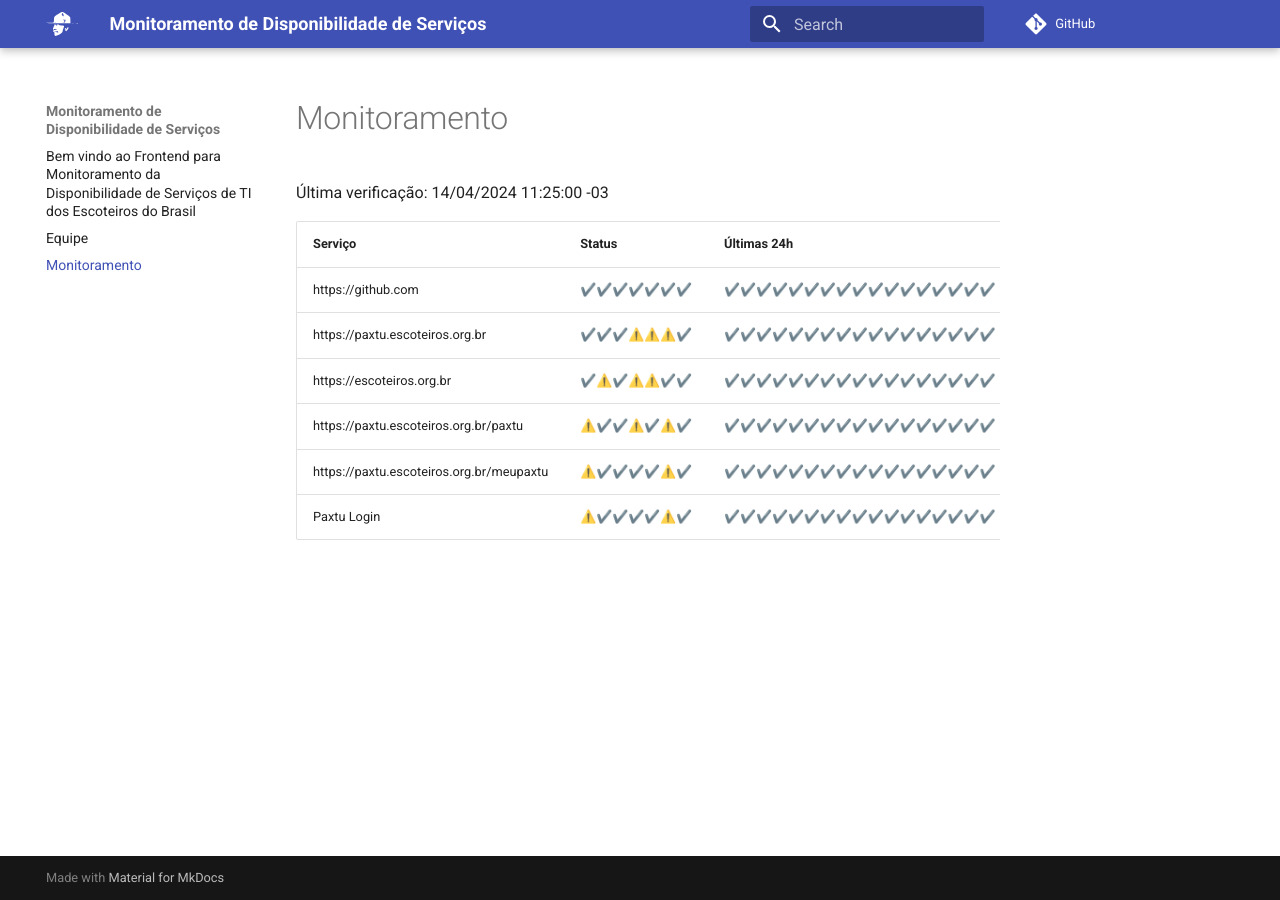
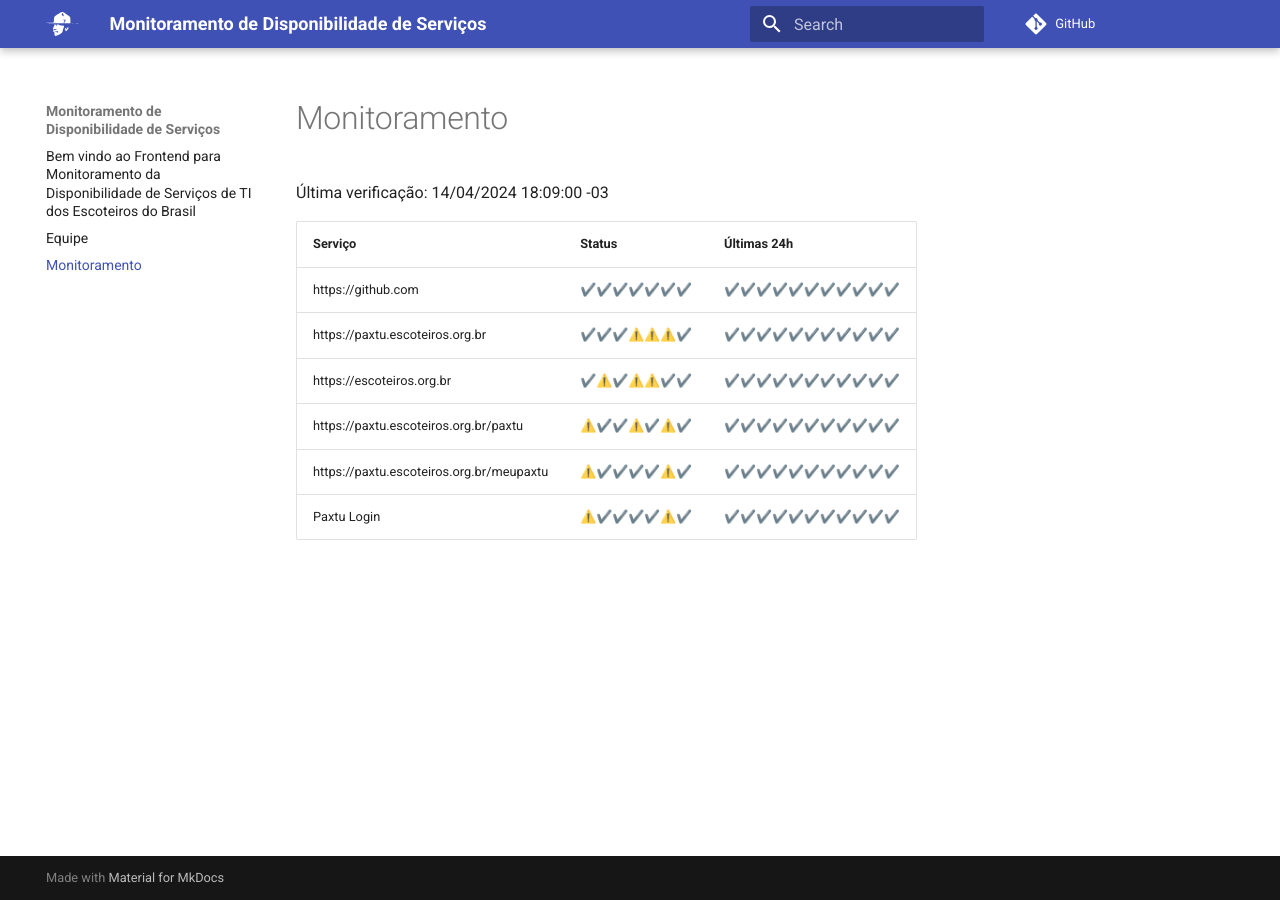
Before and after one commit to Escoteiros/docs, an MkDocs documentation site: the page built from docs/uptime.md, in a window 1280 px wide. Built offline with MkDocs 1.6.1 and Material for MkDocs 9.7.7, drawn with Linux system fonts in a browser that asks for light colours; comment, search, counter and statistics services are not loaded.

Commit message:
[UPTIME] updating data

```diff
--- a/docs/uptime.md
+++ b/docs/uptime.md
@@ -1,12 +1,12 @@
 # Monitoramento
 
-Última verificação: 14/04/2024 11:25:00 -03
+Última verificação: 14/04/2024 18:09:00 -03
 
 |Serviço|Status|Últimas 24h|
 |---|---|---|
-|https://github.com|<span title="2024-04-07: OK=24">✔️</span><span title="2024-04-08: OK=24">✔️</span><span title="2024-04-09: OK=24">✔️</span><span title="2024-04-10: OK=24">✔️</span><span title="2024-04-11: OK=24">✔️</span><span title="2024-04-12: OK=24">✔️</span><span title="2024-04-13: OK=15">✔️</span>|<span title="13/04/2024 12:02:00 -03 : 200">✔️</span><span title="13/04/2024 13:07:00 -03 : 200">✔️</span><span title="13/04/2024 14:02:00 -03 : 200">✔️</span><span title="13/04/2024 15:07:00 -03 : 200">✔️</span><span title="13/04/2024 16:02:00 -03 : 200">✔️</span><span title="13/04/2024 17:05:00 -03 : 200">✔️</span><span title="13/04/2024 18:02:00 -03 : 200">✔️</span><span title="13/04/2024 19:04:00 -03 : 200">✔️</span><span title="13/04/2024 20:07:00 -03 : 200">✔️</span><span title="13/04/2024 21:35:00 -03 : 200">✔️</span><span title="13/04/2024 23:28:00 -03 : 200">✔️</span><span title="14/04/2024 00:47:00 -03 : 200">✔️</span><span title="14/04/2024 01:31:00 -03 : 200">✔️</span><span title="14/04/2024 02:53:00 -03 : 200">✔️</span><span title="14/04/2024 04:48:00 -03 : 200">✔️</span><span title="14/04/2024 07:32:00 -03 : 200">✔️</span><span title="14/04/2024 11:25:00 -03 : 200">✔️</span>|
-|https://paxtu.escoteiros.org.br|<span title="2024-04-07: OK=24">✔️</span><span title="2024-04-08: OK=24">✔️</span><span title="2024-04-09: OK=24">✔️</span><span title="2024-04-10: OK=23, Falhas=1">⚠️</span><span title="2024-04-11: OK=23, Falhas=1">⚠️</span><span title="2024-04-12: OK=23, Falhas=1">⚠️</span><span title="2024-04-13: OK=15">✔️</span>|<span title="13/04/2024 12:02:00 -03 : 200">✔️</span><span title="13/04/2024 13:07:00 -03 : 200">✔️</span><span title="13/04/2024 14:02:00 -03 : 200">✔️</span><span title="13/04/2024 15:07:00 -03 : 200">✔️</span><span title="13/04/2024 16:02:00 -03 : 200">✔️</span><span title="13/04/2024 17:05:00 -03 : 200">✔️</span><span title="13/04/2024 18:02:00 -03 : 200">✔️</span><span title="13/04/2024 19:04:00 -03 : 200">✔️</span><span title="13/04/2024 20:07:00 -03 : 200">✔️</span><span title="13/04/2024 21:35:00 -03 : 200">✔️</span><span title="13/04/2024 23:28:00 -03 : 200">✔️</span><span title="14/04/2024 00:47:00 -03 : 200">✔️</span><span title="14/04/2024 01:31:00 -03 : 200">✔️</span><span title="14/04/2024 02:53:00 -03 : 200">✔️</span><span title="14/04/2024 04:48:00 -03 : 200">✔️</span><span title="14/04/2024 07:32:00 -03 : 200">✔️</span><span title="14/04/2024 11:25:00 -03 : 200">✔️</span>|
-|https://escoteiros.org.br|<span title="2024-04-07: OK=24">✔️</span><span title="2024-04-08: OK=23, Falhas=1">⚠️</span><span title="2024-04-09: OK=24">✔️</span><span title="2024-04-10: OK=23, Falhas=1">⚠️</span><span title="2024-04-11: OK=23, Falhas=1">⚠️</span><span title="2024-04-12: OK=24">✔️</span><span title="2024-04-13: OK=15">✔️</span>|<span title="13/04/2024 12:02:00 -03 : 200">✔️</span><span title="13/04/2024 13:07:00 -03 : 200">✔️</span><span title="13/04/2024 14:02:00 -03 : 200">✔️</span><span title="13/04/2024 15:07:00 -03 : 200">✔️</span><span title="13/04/2024 16:02:00 -03 : 200">✔️</span><span title="13/04/2024 17:05:00 -03 : 200">✔️</span><span title="13/04/2024 18:02:00 -03 : 200">✔️</span><span title="13/04/2024 19:04:00 -03 : 200">✔️</span><span title="13/04/2024 20:07:00 -03 : 200">✔️</span><span title="13/04/2024 21:35:00 -03 : 200">✔️</span><span title="13/04/2024 23:28:00 -03 : 200">✔️</span><span title="14/04/2024 00:47:00 -03 : 200">✔️</span><span title="14/04/2024 01:31:00 -03 : 200">✔️</span><span title="14/04/2024 02:53:00 -03 : 200">✔️</span><span title="14/04/2024 04:48:00 -03 : 200">✔️</span><span title="14/04/2024 07:32:00 -03 : 200">✔️</span><span title="14/04/2024 11:25:00 -03 : 200">✔️</span>|
-|https://paxtu.escoteiros.org.br/paxtu|<span title="2024-04-07: OK=23, Falhas=1">⚠️</span><span title="2024-04-08: OK=24">✔️</span><span title="2024-04-09: OK=24">✔️</span><span title="2024-04-10: OK=23, Falhas=1">⚠️</span><span title="2024-04-11: OK=24">✔️</span><span title="2024-04-12: OK=23, Falhas=1">⚠️</span><span title="2024-04-13: OK=15">✔️</span>|<span title="13/04/2024 12:02:00 -03 : 200">✔️</span><span title="13/04/2024 13:07:00 -03 : 200">✔️</span><span title="13/04/2024 14:02:00 -03 : 200">✔️</span><span title="13/04/2024 15:07:00 -03 : 200">✔️</span><span title="13/04/2024 16:02:00 -03 : 200">✔️</span><span title="13/04/2024 17:05:00 -03 : 200">✔️</span><span title="13/04/2024 18:02:00 -03 : 200">✔️</span><span title="13/04/2024 19:04:00 -03 : 200">✔️</span><span title="13/04/2024 20:07:00 -03 : 200">✔️</span><span title="13/04/2024 21:35:00 -03 : 200">✔️</span><span title="13/04/2024 23:28:00 -03 : 200">✔️</span><span title="14/04/2024 00:48:00 -03 : 200">✔️</span><span title="14/04/2024 01:31:00 -03 : 200">✔️</span><span title="14/04/2024 02:53:00 -03 : 200">✔️</span><span title="14/04/2024 04:48:00 -03 : 200">✔️</span><span title="14/04/2024 07:32:00 -03 : 200">✔️</span><span title="14/04/2024 11:25:00 -03 : 200">✔️</span>|
-|https://paxtu.escoteiros.org.br/meupaxtu|<span title="2024-04-07: OK=23, Falhas=1">⚠️</span><span title="2024-04-08: OK=24">✔️</span><span title="2024-04-09: OK=24">✔️</span><span title="2024-04-10: OK=24">✔️</span><span title="2024-04-11: OK=24">✔️</span><span title="2024-04-12: OK=23, Falhas=1">⚠️</span><span title="2024-04-13: OK=15">✔️</span>|<span title="13/04/2024 12:02:00 -03 : 200">✔️</span><span title="13/04/2024 13:07:00 -03 : 200">✔️</span><span title="13/04/2024 14:02:00 -03 : 200">✔️</span><span title="13/04/2024 15:07:00 -03 : 200">✔️</span><span title="13/04/2024 16:02:00 -03 : 200">✔️</span><span title="13/04/2024 17:05:00 -03 : 200">✔️</span><span title="13/04/2024 18:02:00 -03 : 200">✔️</span><span title="13/04/2024 19:04:00 -03 : 200">✔️</span><span title="13/04/2024 20:07:00 -03 : 200">✔️</span><span title="13/04/2024 21:35:00 -03 : 200">✔️</span><span title="13/04/2024 23:28:00 -03 : 200">✔️</span><span title="14/04/2024 00:48:00 -03 : 200">✔️</span><span title="14/04/2024 01:31:00 -03 : 200">✔️</span><span title="14/04/2024 02:53:00 -03 : 200">✔️</span><span title="14/04/2024 04:48:00 -03 : 200">✔️</span><span title="14/04/2024 07:32:00 -03 : 200">✔️</span><span title="14/04/2024 11:25:00 -03 : 200">✔️</span>|
-|Paxtu Login|<span title="2024-04-07: OK=23, Falhas=1">⚠️</span><span title="2024-04-08: OK=24">✔️</span><span title="2024-04-09: OK=24">✔️</span><span title="2024-04-10: OK=24">✔️</span><span title="2024-04-11: OK=24">✔️</span><span title="2024-04-12: OK=23, Falhas=1">⚠️</span><span title="2024-04-13: OK=15">✔️</span>|<span title="13/04/2024 12:02:00 -03 : 200">✔️</span><span title="13/04/2024 13:07:00 -03 : 200">✔️</span><span title="13/04/2024 14:02:00 -03 : 200">✔️</span><span title="13/04/2024 15:07:00 -03 : 200">✔️</span><span title="13/04/2024 16:02:00 -03 : 200">✔️</span><span title="13/04/2024 17:05:00 -03 : 200">✔️</span><span title="13/04/2024 18:02:00 -03 : 200">✔️</span><span title="13/04/2024 19:04:00 -03 : 200">✔️</span><span title="13/04/2024 20:07:00 -03 : 200">✔️</span><span title="13/04/2024 21:35:00 -03 : 200">✔️</span><span title="13/04/2024 23:28:00 -03 : 200">✔️</span><span title="14/04/2024 00:48:00 -03 : 200">✔️</span><span title="14/04/2024 01:31:00 -03 : 200">✔️</span><span title="14/04/2024 02:53:00 -03 : 200">✔️</span><span title="14/04/2024 04:48:00 -03 : 200">✔️</span><span title="14/04/2024 07:32:00 -03 : 200">✔️</span><span title="14/04/2024 11:25:00 -03 : 200">✔️</span>|
+|https://github.com|<span title="2024-04-07: OK=24">✔️</span><span title="2024-04-08: OK=24">✔️</span><span title="2024-04-09: OK=24">✔️</span><span title="2024-04-10: OK=24">✔️</span><span title="2024-04-11: OK=24">✔️</span><span title="2024-04-12: OK=24">✔️</span><span title="2024-04-13: OK=22">✔️</span>|<span title="13/04/2024 19:04:00 -03 : 200">✔️</span><span title="13/04/2024 20:07:00 -03 : 200">✔️</span><span title="13/04/2024 21:35:00 -03 : 200">✔️</span><span title="13/04/2024 23:28:00 -03 : 200">✔️</span><span title="14/04/2024 00:47:00 -03 : 200">✔️</span><span title="14/04/2024 01:31:00 -03 : 200">✔️</span><span title="14/04/2024 02:53:00 -03 : 200">✔️</span><span title="14/04/2024 04:48:00 -03 : 200">✔️</span><span title="14/04/2024 07:32:00 -03 : 200">✔️</span><span title="14/04/2024 11:25:00 -03 : 200">✔️</span><span title="14/04/2024 18:09:00 -03 : 200">✔️</span>|
+|https://paxtu.escoteiros.org.br|<span title="2024-04-07: OK=24">✔️</span><span title="2024-04-08: OK=24">✔️</span><span title="2024-04-09: OK=24">✔️</span><span title="2024-04-10: OK=23, Falhas=1">⚠️</span><span title="2024-04-11: OK=23, Falhas=1">⚠️</span><span title="2024-04-12: OK=23, Falhas=1">⚠️</span><span title="2024-04-13: OK=22">✔️</span>|<span title="13/04/2024 19:04:00 -03 : 200">✔️</span><span title="13/04/2024 20:07:00 -03 : 200">✔️</span><span title="13/04/2024 21:35:00 -03 : 200">✔️</span><span title="13/04/2024 23:28:00 -03 : 200">✔️</span><span title="14/04/2024 00:47:00 -03 : 200">✔️</span><span title="14/04/2024 01:31:00 -03 : 200">✔️</span><span title="14/04/2024 02:53:00 -03 : 200">✔️</span><span title="14/04/2024 04:48:00 -03 : 200">✔️</span><span title="14/04/2024 07:32:00 -03 : 200">✔️</span><span title="14/04/2024 11:25:00 -03 : 200">✔️</span><span title="14/04/2024 18:09:00 -03 : 200">✔️</span>|
+|https://escoteiros.org.br|<span title="2024-04-07: OK=24">✔️</span><span title="2024-04-08: OK=23, Falhas=1">⚠️</span><span title="2024-04-09: OK=24">✔️</span><span title="2024-04-10: OK=23, Falhas=1">⚠️</span><span title="2024-04-11: OK=23, Falhas=1">⚠️</span><span title="2024-04-12: OK=24">✔️</span><span title="2024-04-13: OK=22">✔️</span>|<span title="13/04/2024 19:04:00 -03 : 200">✔️</span><span title="13/04/2024 20:07:00 -03 : 200">✔️</span><span title="13/04/2024 21:35:00 -03 : 200">✔️</span><span title="13/04/2024 23:28:00 -03 : 200">✔️</span><span title="14/04/2024 00:47:00 -03 : 200">✔️</span><span title="14/04/2024 01:31:00 -03 : 200">✔️</span><span title="14/04/2024 02:53:00 -03 : 200">✔️</span><span title="14/04/2024 04:48:00 -03 : 200">✔️</span><span title="14/04/2024 07:32:00 -03 : 200">✔️</span><span title="14/04/2024 11:25:00 -03 : 200">✔️</span><span title="14/04/2024 18:09:00 -03 : 200">✔️</span>|
+|https://paxtu.escoteiros.org.br/paxtu|<span title="2024-04-07: OK=23, Falhas=1">⚠️</span><span title="2024-04-08: OK=24">✔️</span><span title="2024-04-09: OK=24">✔️</span><span title="2024-04-10: OK=23, Falhas=1">⚠️</span><span title="2024-04-11: OK=24">✔️</span><span title="2024-04-12: OK=23, Falhas=1">⚠️</span><span title="2024-04-13: OK=22">✔️</span>|<span title="13/04/2024 19:04:00 -03 : 200">✔️</span><span title="13/04/2024 20:07:00 -03 : 200">✔️</span><span title="13/04/2024 21:35:00 -03 : 200">✔️</span><span title="13/04/2024 23:28:00 -03 : 200">✔️</span><span title="14/04/2024 00:48:00 -03 : 200">✔️</span><span title="14/04/2024 01:31:00 -03 : 200">✔️</span><span title="14/04/2024 02:53:00 -03 : 200">✔️</span><span title="14/04/2024 04:48:00 -03 : 200">✔️</span><span title="14/04/2024 07:32:00 -03 : 200">✔️</span><span title="14/04/2024 11:25:00 -03 : 200">✔️</span><span title="14/04/2024 18:09:00 -03 : 200">✔️</span>|
+|https://paxtu.escoteiros.org.br/meupaxtu|<span title="2024-04-07: OK=23, Falhas=1">⚠️</span><span title="2024-04-08: OK=24">✔️</span><span title="2024-04-09: OK=24">✔️</span><span title="2024-04-10: OK=24">✔️</span><span title="2024-04-11: OK=24">✔️</span><span title="2024-04-12: OK=23, Falhas=1">⚠️</span><span title="2024-04-13: OK=22">✔️</span>|<span title="13/04/2024 19:04:00 -03 : 200">✔️</span><span title="13/04/2024 20:07:00 -03 : 200">✔️</span><span title="13/04/2024 21:35:00 -03 : 200">✔️</span><span title="13/04/2024 23:28:00 -03 : 200">✔️</span><span title="14/04/2024 00:48:00 -03 : 200">✔️</span><span title="14/04/2024 01:31:00 -03 : 200">✔️</span><span title="14/04/2024 02:53:00 -03 : 200">✔️</span><span title="14/04/2024 04:48:00 -03 : 200">✔️</span><span title="14/04/2024 07:32:00 -03 : 200">✔️</span><span title="14/04/2024 11:25:00 -03 : 200">✔️</span><span title="14/04/2024 18:09:00 -03 : 200">✔️</span>|
+|Paxtu Login|<span title="2024-04-07: OK=23, Falhas=1">⚠️</span><span title="2024-04-08: OK=24">✔️</span><span title="2024-04-09: OK=24">✔️</span><span title="2024-04-10: OK=24">✔️</span><span title="2024-04-11: OK=24">✔️</span><span title="2024-04-12: OK=23, Falhas=1">⚠️</span><span title="2024-04-13: OK=22">✔️</span>|<span title="13/04/2024 19:04:00 -03 : 200">✔️</span><span title="13/04/2024 20:07:00 -03 : 200">✔️</span><span title="13/04/2024 21:35:00 -03 : 200">✔️</span><span title="13/04/2024 23:28:00 -03 : 200">✔️</span><span title="14/04/2024 00:48:00 -03 : 200">✔️</span><span title="14/04/2024 01:31:00 -03 : 200">✔️</span><span title="14/04/2024 02:53:00 -03 : 200">✔️</span><span title="14/04/2024 04:48:00 -03 : 200">✔️</span><span title="14/04/2024 07:32:00 -03 : 200">✔️</span><span title="14/04/2024 11:25:00 -03 : 200">✔️</span><span title="14/04/2024 18:09:00 -03 : 200">✔️</span>|
```
Also changed, not shown: 1 other file.
